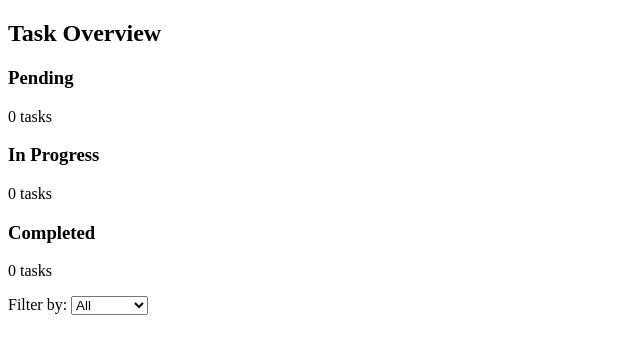
After one commit to AsathKhan/TaskBuddy, a Django app: template BuddyWorks/templates/BuddyWorks/task_overview.html in a window 1280 px wide. The commit adds this page. Shown: the top 354 px of the page, without its empty margins (0-640 px from the left). Run offline with Django 5.2, Linux system fonts and the light colour scheme; the template is opened without the code that fills it, so the values that code supplies are empty.

Commit message:
task overview initial commit

```diff
--- a/BuddyWorks/templates/BuddyWorks/dashboard.html
+++ b/BuddyWorks/templates/BuddyWorks/dashboard.html
@@ -18,6 +18,7 @@
             <button class="tab active" data-target="#home">Home</button>
             <button class="tab" data-target="#profile">Profile</button>
             <button class="tab" data-target="#settings">Settings</button>
+            <button class="tab" data-target="#task-overview">Task Overview</button>
 
             <form method="POST" action="{% url 'logoutURL' %}">
                 {% csrf_token %}
@@ -41,6 +42,11 @@
             <p>configure your account settings and preferences here.</p>
         </section>
 
+        <section id="task-overview" class="tab-content hidden">
+            <h2>Task Overview</h2>
+            <div id="task-overview-content">{% include 'BuddyWorks/task_overview.html'%}</div>
+        </section>
+
         <button class="toggle-button" data-target="#extra-content">Toggle Extra Content</button>
 
         <div id="extra-content" class="hidden">
--- /dev/null
+++ b/BuddyWorks/templates/BuddyWorks/task_overview.html
@@ -0,0 +1,39 @@
+<!DOCTYPE html>
+<html lang="en">
+<head>
+    <meta charset="UTF-8">
+    <meta name="viewport" content="width=device-width, initial-scale=1.0">
+    <title>Task Overview</title>
+</head>
+<body>
+    <section>
+        <h2> Task Overview</h2>
+
+        <div class="task-summary">
+            <div class="summary-item" id="pending-tasks">
+                <h3>Pending</h3>
+                <p><span id="pending-count">0</span> tasks</p>
+            </div>
+            <div class="summary-item" id="in-progress-tasks">
+                <h3 >In Progress</h3>
+                <p><span id="in-progress-count">0</span> tasks</p>
+            </div>
+            <div class="summary-item" id="completed-tasks">
+                <h3>Completed</h3>
+                <p><span id="completed-count">0</span> tasks</p>
+            </div>
+        </div>
+
+        <div class="task-filters">
+            <label for="task-filter">Filter by:</label>
+            <select id="task-filter">
+                <option value="all">All</option>
+                <option value="deadline">Deadline</option>
+                <option value="priority">Priority</option>
+                <option value="category">Category</option>
+            </select>
+        </div>
+    </section>
+
+</body>
+</html>
```
Also changed, not shown: db.sqlite3.
